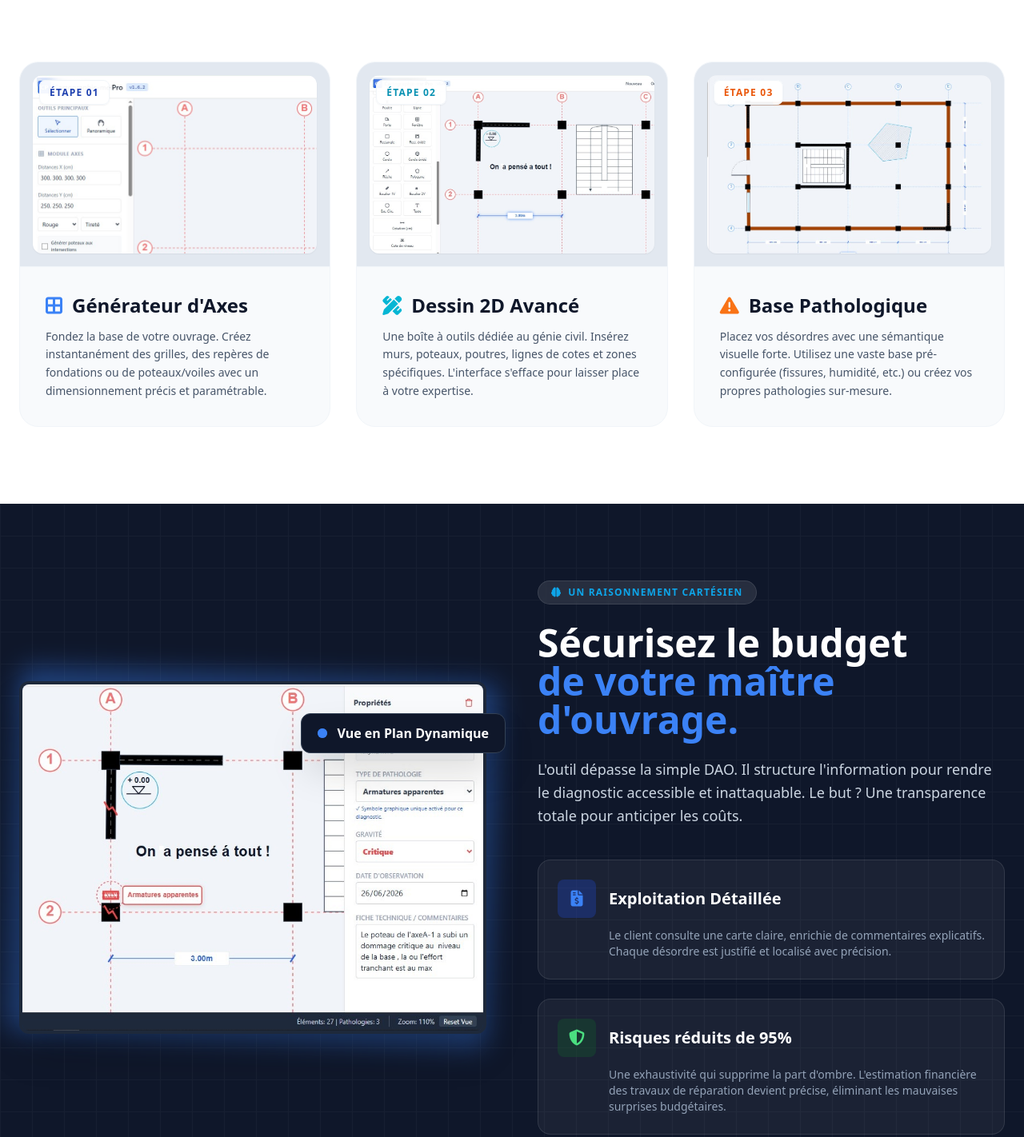
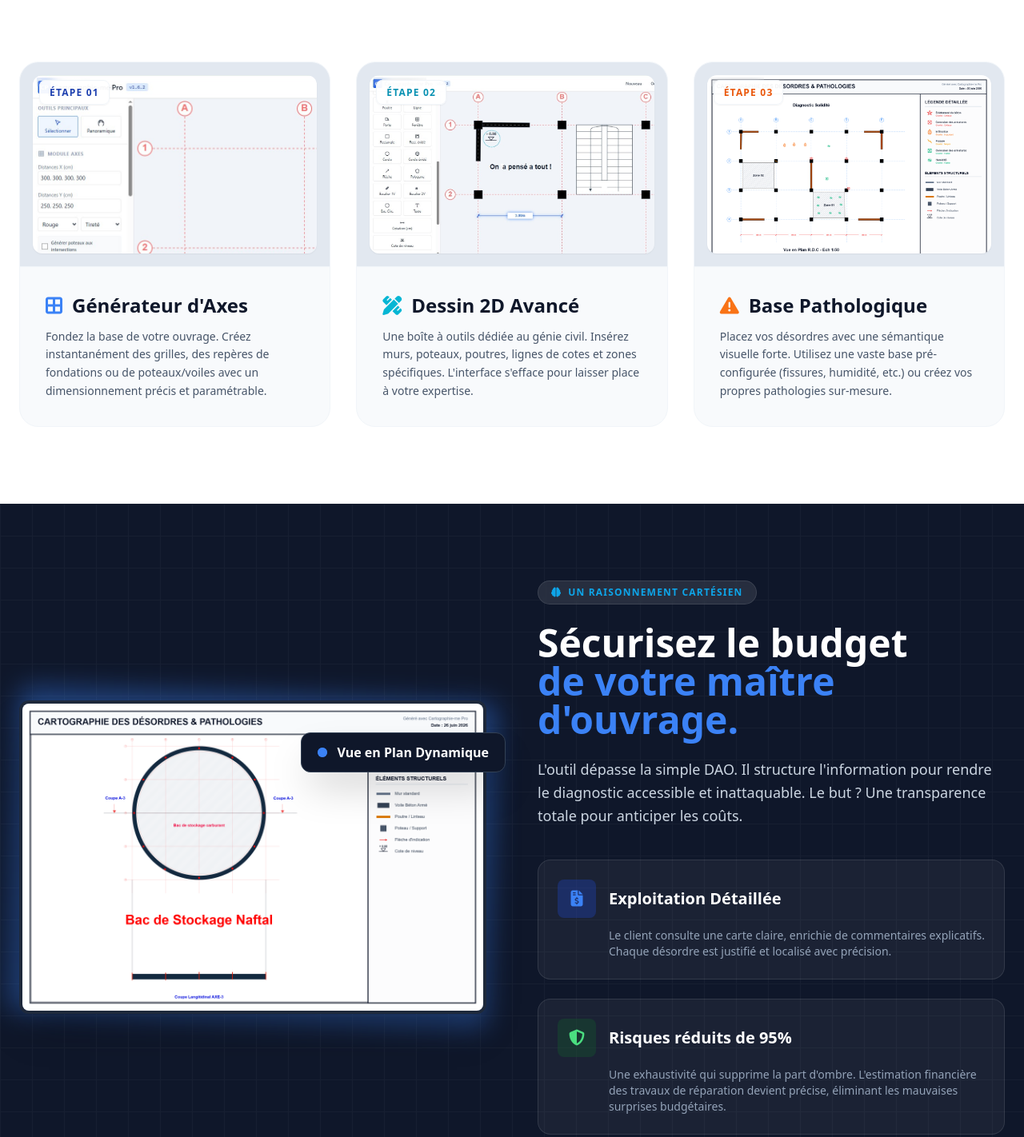
Before and after one commit to LeNavire/cartographie_me, a plain HTML site: page index.html in a window 1280 px wide. Shown: the part 1280-2702 px from the top of the page at 80% size. Drawn offline with nearby package versions, Linux system fonts and the light colour scheme.

Commit message:
Update index.html

```diff
--- a/index.html
+++ b/index.html
@@ -220,7 +220,7 @@
                 <!-- Module 3 -->
                 <div class="bg-slate-50 rounded-3xl border border-slate-100 overflow-hidden hover:shadow-2xl hover:shadow-orange-900/10 transition-all duration-500 group reveal delay-200">
                     <div class="h-64 overflow-hidden bg-slate-200 relative p-4 border-b border-slate-100">
-                        <img src="Carte.jpg" alt="Module Pathologies" class="w-full h-full object-cover object-top rounded-xl shadow-sm img-hover-zoom">
+                        <img src="03.png" alt="Module Pathologies" class="w-full h-full object-cover object-top rounded-xl shadow-sm img-hover-zoom">
                         <div class="absolute top-6 left-6">
                             <span class="bg-white/95 backdrop-blur text-orange-600 font-black px-3 py-1.5 rounded-lg shadow-sm text-xs tracking-widest border border-slate-100">ÉTAPE 03</span>
                         </div>
@@ -258,7 +258,7 @@
                 <div class="lg:w-1/2 reveal">
                     <div class="relative group">
                         <div class="absolute -inset-2 bg-brand-light rounded-2xl rotate-2 opacity-40 blur-lg group-hover:opacity-60 transition duration-500"></div>
-                        <img src="Raisonnement.jpg" alt="Application du raisonnement cartésien" class="relative rounded-xl shadow-2xl border-4 border-slate-800 w-full object-cover">
+                        <img src="01.png" alt="Application du raisonnement cartésien" class="relative rounded-xl shadow-2xl border-4 border-slate-800 w-full object-cover">
 
                         <!-- Floating Highlight -->
                         <div class="absolute -right-6 top-10 bg-slate-900 text-white px-5 py-3 rounded-xl shadow-2xl font-bold flex items-center gap-3 border border-slate-700">
@@ -322,7 +322,7 @@
                 <!-- Gallery Item 1 -->
                 <div class="bg-white rounded-2xl shadow-lg border border-slate-200 overflow-hidden hover:shadow-2xl hover:-translate-y-1 transition-all duration-300 group reveal">
                     <div class="p-6 bg-slate-100 flex items-center justify-center border-b border-slate-200 overflow-hidden h-72">
-                        <img src="carte.jpg" alt="Cartographie complète des désordres" class="w-full h-full object-contain img-hover-zoom drop-shadow-md">
+                        <img src="Carte.jpg" alt="Cartographie complète des désordres" class="w-full h-full object-contain img-hover-zoom drop-shadow-md">
                     </div>
                     <div class="p-6">
                         <div class="flex justify-between items-start mb-2">
@@ -336,7 +336,7 @@
                 <!-- Gallery Item 2 -->
                 <div class="bg-white rounded-2xl shadow-lg border border-slate-200 overflow-hidden hover:shadow-2xl hover:-translate-y-1 transition-all duration-300 group reveal delay-100">
                     <div class="p-6 bg-slate-100 flex items-center justify-center border-b border-slate-200 overflow-hidden h-72">
-                        <img src="cotation.jpg" alt="Détail des cotations" class="w-full h-full object-contain img-hover-zoom drop-shadow-md">
+                        <img src="04.jpg" alt="Détail des cotations" class="w-full h-full object-contain img-hover-zoom drop-shadow-md">
                     </div>
                     <div class="p-6">
                         <div class="flex justify-between items-start mb-2">
```
